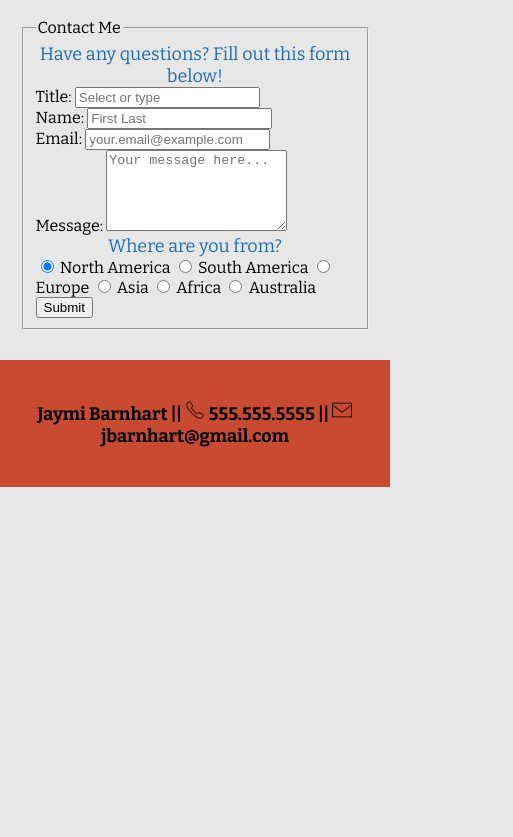
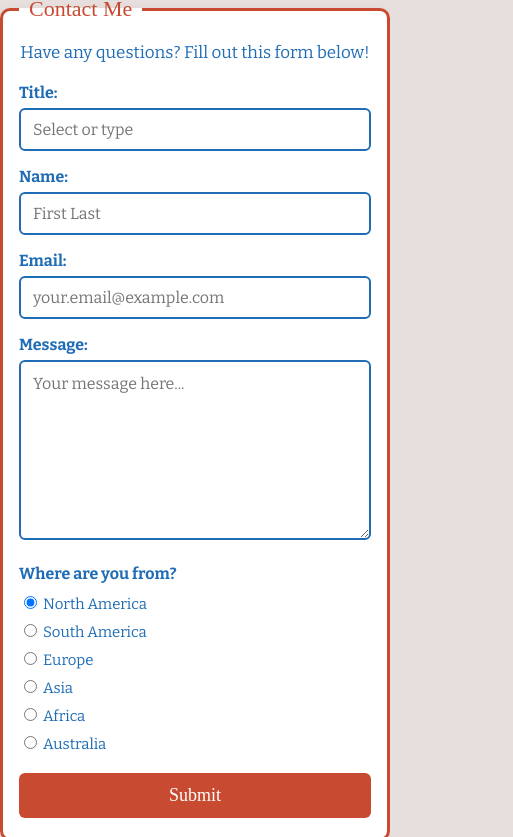
Before and after one commit to jaymibarnhart/jaymibarnhart.github.io, a plain HTML site: page webdevelopment/contact.html in a window 390 px wide. Shown: the part 281-1118 px from the top of the page, 513 px wide, since content can reach past the window. Before the commit the page ends 844 px from the top, so only its background shows below. Drawn offline with nearby package versions, Linux system fonts and the light colour scheme; a web font is replaced by a local one.

Commit message:
Refactor contact.css for improved styling and layout

```diff
--- a/webdevelopment/contact.css
+++ b/webdevelopment/contact.css
@@ -1,58 +1,63 @@
 @import url('https://fonts.googleapis.com/css2?family=Bitter:ital,wght@0,100..900;1,100..900&display=swap');
 @import url('https://fonts.googleapis.com/css2?family=Bitter:ital,wght@0,100..900;1,100..900&family=Rye&display=swap');
-body{
-    margin: 0px;
-    padding: 0px;
+
+html {
+    box-sizing: border-box;
+    overflow-x: hidden;
+}
+
+*, *::before, *::after {
+    box-sizing: inherit;
+}
+
+body {
+    margin: 0;
+    padding: 0;
     width: 100%;
+    overflow-x: hidden;
+    background-color: #e7dede;
 }
+
 .site-logo {
     width: 200px;
     height: auto;
     display: block;
 }
 
-.navbar ul{
-    list-style-type: none;
+.navbar ul {
+    list-style: none;
     background-color: #C84B31;
-    padding: 0px;
-    margin: 0px;
+    padding: 0;
+    margin: 0;
+    width: 100%;
     max-width: 100%;
     display: flex;
     justify-content: space-between;
     align-items: center;
-    list-style: none;
-    margin: 0px;
-    padding: 0;
-    width: 100%;
 }
 
-.navbar a{
+.navbar a {
     color: white;
     text-decoration: none;
     padding: 15px;
     display: block;
     text-align: center;
-    text-decoration: none;
     font-family: 'Bitter', serif;
     font-size: 20px;
     font-weight: bold;
 }
-.navbar a:hover{
+
+.navbar a:hover {
     background-color: #206DB6;
 }
-.navbar li{
+
+.navbar li {
     float: left;
-}
-
- li{
-    text-align: left;
-    line-height: 1.6;
 }
 
 .navbar li.dropdown {
     position: relative;
 }
-
 
 .navbar .dropdown-menu {
     display: none;
@@ -68,7 +73,6 @@ body{
     list-style: none !important;
 }
 
-
 .navbar .dropdown-menu li {
     width: 100%;
 }
@@ -81,11 +85,9 @@ body{
     display: block;
 }
 
-
 .navbar .dropdown-menu a:hover {
     background-color: #C84B31;
 }
-
 
 .navbar li.dropdown:hover .dropdown-menu {
     display: block;
@@ -94,42 +96,154 @@ body{
 h1 {
     color: #C84B31;
     font-size: 36px;
-    font-family: 'Rye';
+    font-family: 'Rye', serif;
+    text-align: center;
 }
 
-h2 {
-    color: #C84B31;
-    font-size: 18px;
-    font-family: 'Rye';
-    max-width: 700px; margin: 1em auto; text-align: center;
+main {
+    display: flex;
+    justify-content: center;
+    align-items: center;
+    width: 100%;
+    min-height: 75vh;
+    padding: 40px 20px;
 }
 
-p {
+.contact-form {
+    width: 100%;
+    max-width: 650px;
+    margin: 0 auto;
+    font-family: 'Bitter', serif;
     color: #206DB6;
+}
+
+.contact-form fieldset {
+    width: 100%;
+    min-width: 0;
+    margin: 0 auto;
+    background-color: #ffffff;
+    border: 3px solid #C84B31;
+    border-radius: 10px;
+    padding: 25px 30px;
+    box-shadow: 0 4px 12px rgba(0, 0, 0, 0.08);
+}
+
+
+.form-group textarea {
+    width: 100%;
+    min-height: 180px;
+    padding: 12px 14px;
+    border: 2px solid #206DB6;
+    border-radius: 6px;
+    font-family: 'Bitter', serif;
+    font-size: 16px;
+    color: #000000;
+    line-height: 1.5;
+    resize: vertical;
+}
+
+.contact-form legend {
+    font-family: 'Rye', serif;
+    font-size: 22px;
+    color: #C84B31;
+    padding: 0 10px;
+}
+
+.form-intro {
+    text-align: center;
+    font-size: 17px;
+    color: #206DB6;
+    margin: 0 0 20px 0;
+}
+
+.form-group {
+    margin-bottom: 16px;
+    text-align: left;
+}
+
+.form-group label {
+    display: block;
+    font-weight: bold;
+    margin-bottom: 6px;
+    font-size: 16px;
+}
+
+.form-group input[type="text"],
+.form-group input[type="email"],
+.form-group textarea {
+    width: 100%;
+    padding: 10px 12px;
+    border: 2px solid #206DB6;
+    border-radius: 6px;
+    font-family: 'Bitter', serif;
+    font-size: 16px;
+    color: #000000;
+}
+
+.form-group input:focus,
+.form-group textarea:focus {
+    outline: none;
+    border-color: #C84B31;
+}
+
+.radio-section {
+    margin: 20px 0;
+    text-align: left;
+}
+
+.radio-title {
+    font-weight: bold;
+    text-align: left;
+    margin: 0 0 10px 0;
+    font-size: 16px;
+}
+
+.radio-options {
+    display: grid;
+    grid-template-columns: 1fr 1fr;
+    gap: 8px 16px;
+}
+
+.radio-options label {
+    font-size: 15px;
+    cursor: pointer;
+}
+
+.submit-btn {
+    display: block;
+    width: 100%;
+    padding: 12px;
+    margin-top: 20px;
+    background-color: #C84B31;
+    color: #ffffff;
+    border: none;
+    border-radius: 6px;
+    font-family: 'Rye', serif;
     font-size: 18px;
-    font-family: 'Bitter', serif;
-    max-width: 700px; margin: 0 auto; text-align: center;
+    cursor: pointer;
+    transition: background-color 0.2s ease;
+}
+
+.submit-btn:hover {
+    background-color: #206DB6;
 }
 
 footer {
-    color: #206DB6;
-    font-size: 18px;
-    font-family: 'Bitter', serif;
+    width: 100% !important;
+    max-width: 100% !important;
+    margin: 40px 0 0 0 !important;
+    padding: 0 !important;
 }
 
-.footer-icon-sm {
-    width: 20px;
-    height: 20px;
-}
 .footer-container {
-    position: relative;
+    position: relative !important;
+    width: 100% !important;
+    padding: 35px 20px !important;
+    text-align: center;
     overflow: hidden;
-    padding: 40px 20px;
-    text-align: center;
 }
 
 .footer-bg-img {
-
     position: absolute !important;
     top: 0 !important;
     left: 0 !important;
@@ -140,69 +254,89 @@ footer {
 }
 
 .footer-content {
-    position: relative;
-    z-index: 2;
-    color: #6b2121;
+    position: relative !important;
+    z-index: 2 !important;
 }
 
 .footer-content p {
-    color: #000000 !important;
+    color: #ffffff !important;
     font-weight: bold !important;
     font-family: 'Bitter', serif;
     font-size: 18px;
-    margin: 0;
+    margin: 0 auto !important;
+    max-width: 100% !important;
+    text-align: center !important;
 }
 
-
-.contact-form {
-    max-width: 650px;
-    width: 90%;
-    margin: 30px auto;
-    font-family: 'Bitter', serif;
+.footer-icon-sm {
+    width: 30px !important;
+    height: 30px !important;
+    vertical-align: middle;
+    margin: 0 4px;
 }
 
-.radio-group {
-    border: none !important;
-    padding: 0 !important;
-    margin: 20px 0 !important;
+.menu-checkbox,
+.hamburger {
+    display: none;
 }
 
-.radio-legend {
-    font-family: 'Bitter', serif !important;
-    font-size: 16px !important;
-    font-weight: bold;
-    color: #206DB6 !important;
-    padding: 0 !important;
-    margin-bottom: 10px;
-}
-
-.radio-group label {
-    display: inline-block;
-    margin-right: 15px;
-    margin-bottom: 8px;
-    font-size: 15px;
-    color: #206DB6;
+.hamburger {
+    font-size: 30px;
+    color: #ffffff;
+    background-color: #C84B31;
+    padding: 10px 20px;
     cursor: pointer;
 }
 
-.radio-group input[type="radio"] {
-    accent-color: #C84B31;
-    margin-right: 5px;
+@media (max-width: 700px) {
+    .hamburger {
+        display: block;
+    }
+
+    .navbar.mobile-menu > ul {
+        display: none !important;
+        flex-direction: column;
+        width: 100%;
+    }
+
+    .menu-checkbox:checked ~ .navbar.mobile-menu > ul {
+        display: flex !important;
+    }
+
+    .navbar.mobile-menu li {
+        width: 100%;
+        float: none;
+    }
+
+    .navbar.mobile-menu a {
+        text-align: left;
+        border-top: 1px solid rgba(255, 255, 255, 0.2);
+    }
+
+    .navbar.mobile-menu .dropdown-menu {
+        position: static !important;
+        width: 100% !important;
+        box-shadow: none !important;
+        background-color: #206DB6;
+    }
+
+    .navbar.mobile-menu .dropdown-menu a {
+        padding-left: 35px;
+    }
+
+    .contact-form fieldset {
+        padding: 20px 16px;
+    }
+
+    .radio-options {
+        grid-template-columns: 1fr;
+    }
 }
 
-body {
-    background-color: #e7e7e7;
-    margin: 0;
-    padding: 0;
-    width: 100%;
-}
-
-@media print {
-    .contact-form {
-        max-width: 100% !important;
-        margin: 0 !important;
-    }
-    .submit-btn {
-        display: none !important;
+@media (max-width: 700px) {
+    main {
+        align-items: flex-start;
+        min-height: auto;
+        padding: 20px 15px;
     }
 }
```
